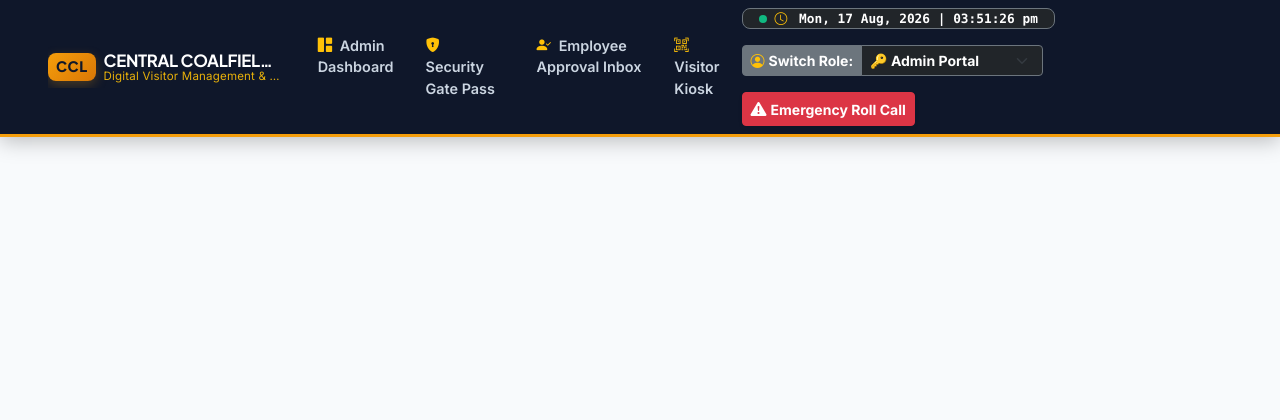
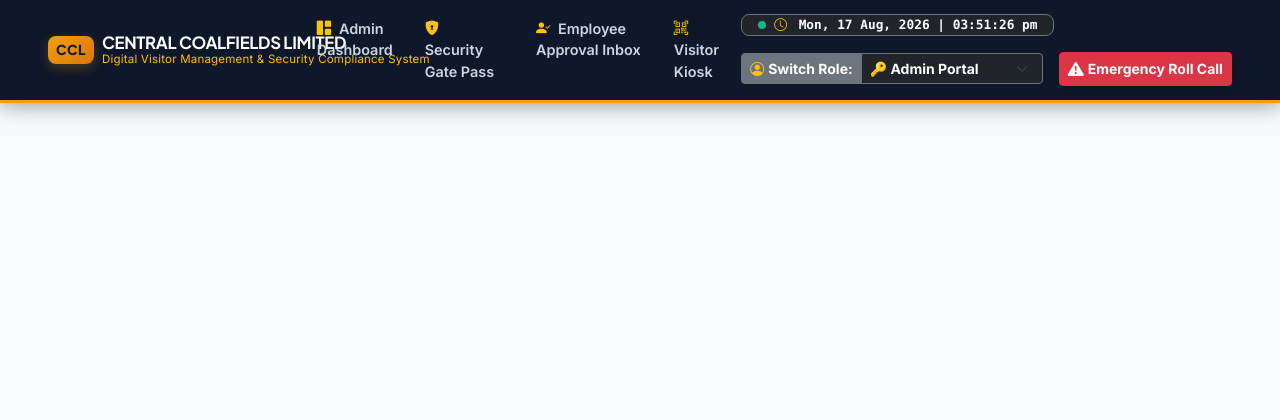
Before and after one commit to TUSHARSAHU15/ccl-dvms, a Python web app: template templates/base.html in a window 1280 px wide. Shown: the top 420 px of the page. Run offline with Jinja, Linux system fonts and the light colour scheme; the template is opened without the code that fills it, so the values that code supplies are empty.

Commit message:
Lock navbar background to 100% full screen width so header and text are always inside black border

```diff
--- a/static/css/style.css
+++ b/static/css/style.css
@@ -58,15 +58,17 @@ h1, h2, h3, h4, h5, h6, .font-heading {
   letter-spacing: -0.02em;
 }
 
-/* Glassmorphic Navbar with Dynamic Fluid Typography */
+/* Glassmorphic Full-Width Dark Navbar Header */
 .ccl-navbar {
   background: #0F172A !important;
-  border-bottom: 3px solid var(--ccl-gold-start);
-  padding: 0.5rem 0;
-  box-shadow: 0 4px 20px rgba(0, 0, 0, 0.25);
+  border-bottom: 3px solid var(--ccl-gold-start) !important;
+  padding: 0.6rem 0;
+  box-shadow: 0 4px 20px rgba(0, 0, 0, 0.35);
   width: 100% !important;
   max-width: 100% !important;
-  overflow: hidden !important;
+  position: sticky !important;
+  top: 0 !important;
+  z-index: 1050 !important;
 }
 
 .ccl-brand-badge {
@@ -74,8 +76,8 @@ h1, h2, h3, h4, h5, h6, .font-heading {
   color: var(--ccl-navy-deep);
   font-family: 'Plus Jakarta Sans', sans-serif;
   font-weight: 800;
-  font-size: clamp(0.75rem, 2.5vw, 0.9rem);
-  padding: 3px 8px;
+  font-size: 0.85rem;
+  padding: 4px 8px;
   border-radius: var(--ccl-radius-sm);
   box-shadow: 0 4px 12px var(--ccl-gold-glow);
   letter-spacing: 0.5px;
@@ -83,34 +85,19 @@ h1, h2, h3, h4, h5, h6, .font-heading {
 }
 
 .navbar-brand {
-  max-width: 75% !important;
+  max-width: 82% !important;
   min-width: 0 !important;
-  overflow: hidden !important;
-}
-
-.ccl-brand-text-container {
-  min-width: 0 !important;
-  overflow: hidden !important;
 }
 
 .ccl-nav-title {
-  font-size: clamp(0.72rem, 3.2vw, 1.05rem) !important;
-  line-height: 1.15 !important;
-  white-space: nowrap !important;
-  overflow: hidden !important;
-  text-overflow: ellipsis !important;
-  max-width: 100% !important;
+  font-size: clamp(0.75rem, 3.2vw, 1.05rem);
+  line-height: 1.15;
 }
 
 .ccl-nav-subtitle {
-  font-size: clamp(0.52rem, 2.2vw, 0.72rem) !important;
-  line-height: 1.15 !important;
-  letter-spacing: 0.2px !important;
-  white-space: nowrap !important;
-  overflow: hidden !important;
-  text-overflow: ellipsis !important;
-  max-width: 100% !important;
-  opacity: 0.9;
+  font-size: clamp(0.6rem, 2.4vw, 0.72rem);
+  line-height: 1.2;
+  letter-spacing: 0.2px;
 }
 
 .navbar-toggler {
```
